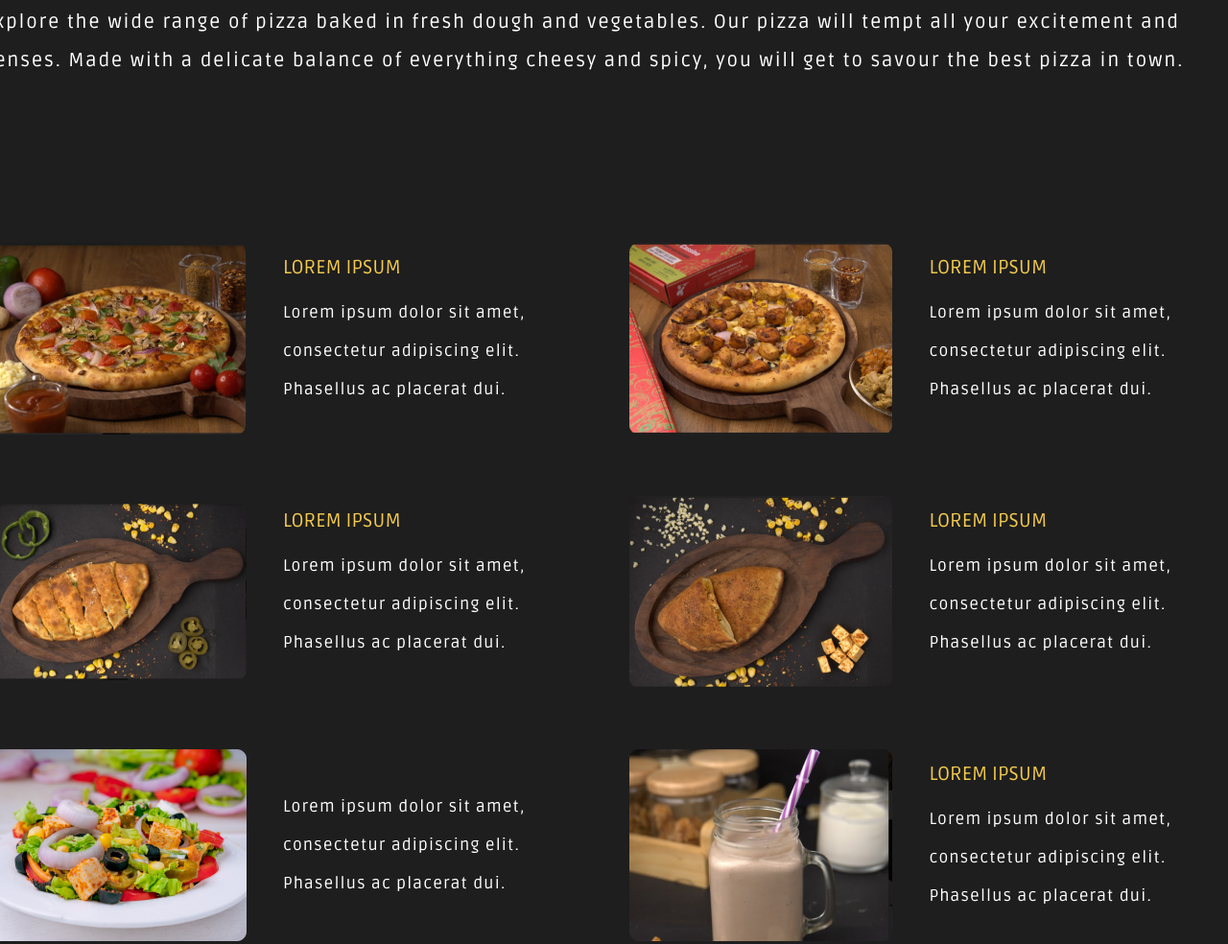
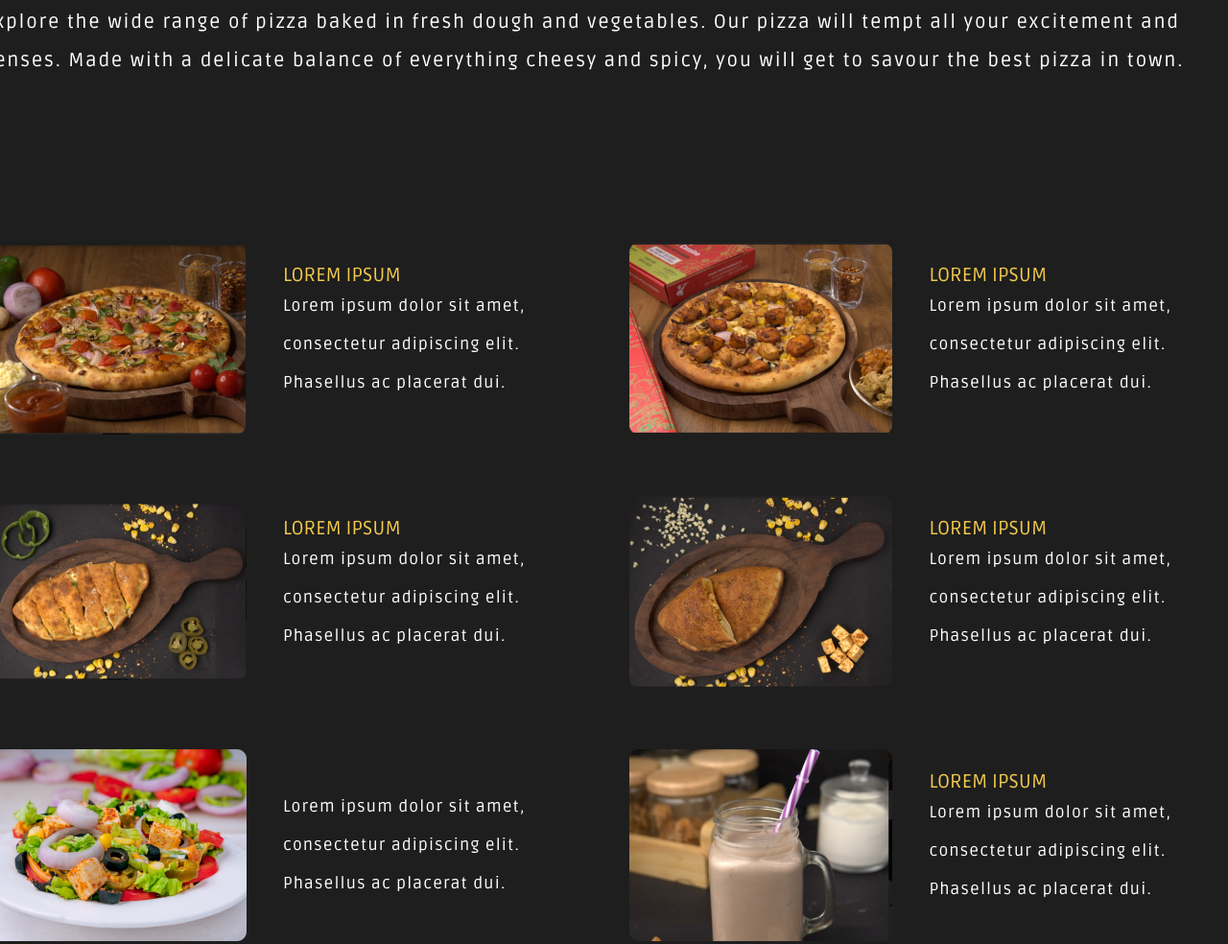
Before and after one commit to ratnasree-ghosh/pizza-restuarant2, a plain HTML site: page index.html in a window 1280 px wide. Shown: the part 1788-2772 px from the top of the page at 96% size. Drawn offline with Linux system fonts and the light colour scheme.

Commit message:
Update style.css

```diff
--- a/style.css
+++ b/style.css
@@ -274,7 +274,7 @@ color: #FFFFFF;
 
 
     justify-content: flex-end;
-    row-gap: 27px;
+    row-gap: 1vw;
 
 }
 
```
